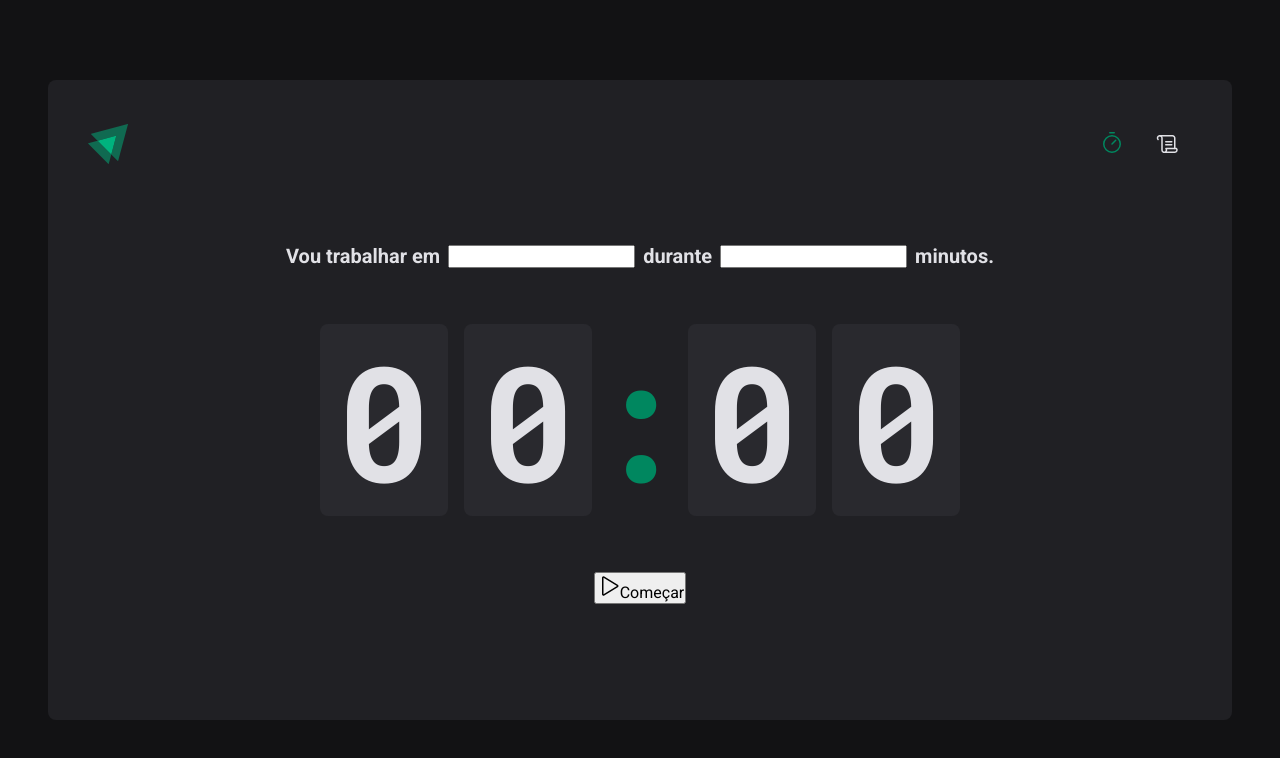
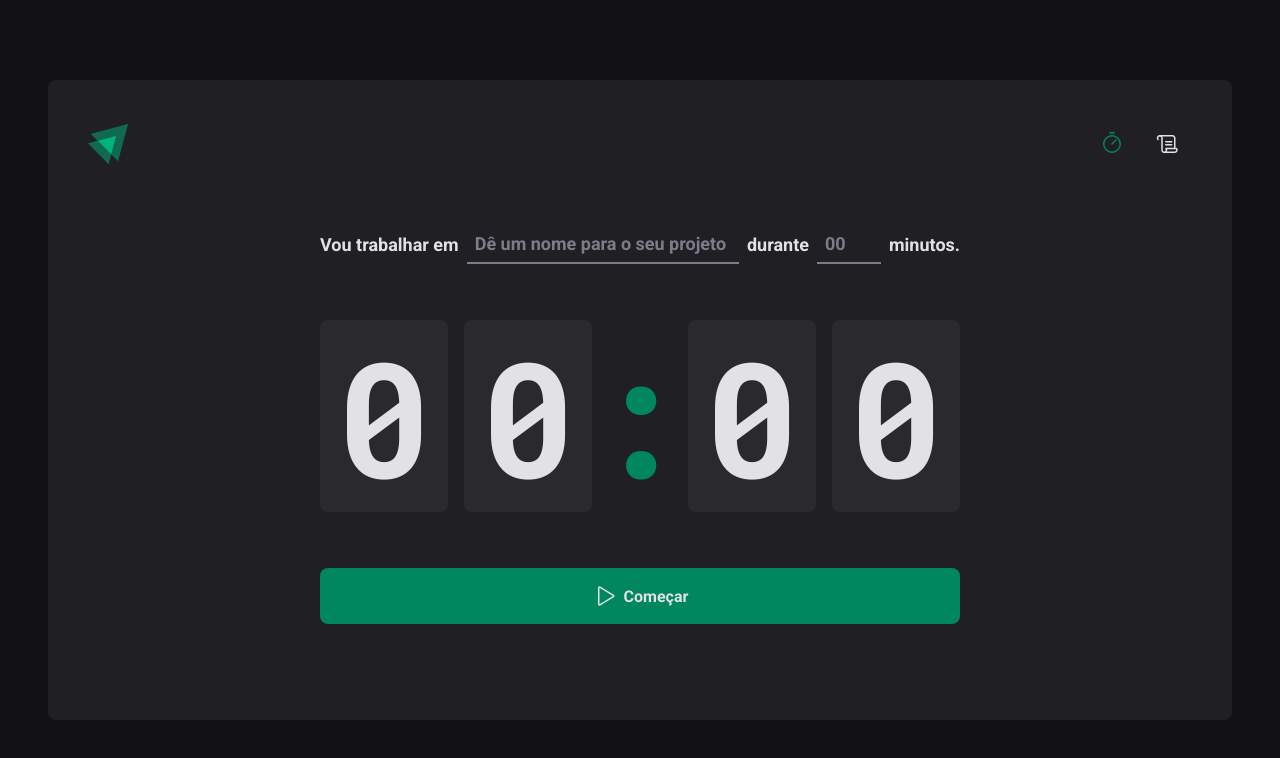
Before and after one commit to GuilhermeJSales/igniteTimer, a React (Vite) app: page / in a window 1280 px wide. Shown: the top 758 px of the page. Built offline with nearby package versions, Linux system fonts and the light colour scheme.

Commit message:
estilização home page completa

```diff
--- a/src/pages/Home/index.tsx
+++ b/src/pages/Home/index.tsx
@@ -3,7 +3,10 @@
   CountdownContainer,
   FormContainer,
   HomeContainer,
+  MinutesAmountInput,
   Separator,
+  StartCountdownButton,
+  TaskInput,
 } from './styles'
 
 export function Home() {
@@ -12,10 +15,14 @@
       <form action="">
         <FormContainer>
           <label htmlFor="task">Vou trabalhar em</label>
-          <input id="task" />
+          <TaskInput id="task" placeholder="Dê um nome para o seu projeto" />
 
           <label htmlFor="minutesAmount">durante</label>
-          <input type="number" id="minutesAmount" />
+          <MinutesAmountInput
+            type="number"
+            id="minutesAmount"
+            placeholder="00"
+          />
 
           <span>minutos.</span>
         </FormContainer>
@@ -28,10 +35,10 @@
           <span>0</span>
         </CountdownContainer>
 
-        <button type="submit">
+        <StartCountdownButton type="submit">
           <Play size={24} />
           Começar
-        </button>
+        </StartCountdownButton>
       </form>
     </HomeContainer>
   )
--- a/src/pages/Home/styles.ts
+++ b/src/pages/Home/styles.ts
@@ -23,7 +23,7 @@
   justify-content: center;
   gap: 0.5rem;
   color: ${(props) => props.theme['gray-100']};
-  font-size: 1.25rem;
+  font-size: 1.125rem;
   font-weight: bold;
   flex-wrap: wrap;
 `
@@ -44,6 +44,34 @@
   }
 `
 
+const BaseInput = styled.input`
+  background: transparent;
+  height: 2.5rem;
+  border: 0;
+  border-bottom: 2px solid ${(props) => props.theme['gray-500']};
+  font-weight: bold;
+  font-size: 1.125rem;
+  padding: 0 0.5rem;
+  color: ${(props) => props.theme['gray-100']};
+
+  &:focus {
+    box-shadow: none;
+    border-color: ${(props) => props.theme['green-500']};
+  }
+
+  &::placeholder {
+    color: ${(props) => props.theme['gray-500']};
+  }
+`
+
+export const TaskInput = styled(BaseInput)`
+  flex: 1;
+`
+
+export const MinutesAmountInput = styled(BaseInput)`
+  width: 4rem;
+`
+
 export const Separator = styled.div`
   padding: 2rem 0;
   color: ${(props) => props.theme['green-500']};
@@ -52,3 +80,31 @@
   display: flex;
   justify-content: center;
 `
+
+export const StartCountdownButton = styled.button`
+  width: 100%;
+  border: 0;
+  padding: 1rem;
+  border-radius: 8px;
+
+  display: flex;
+  align-items: center;
+  justify-content: center;
+
+  gap: 0.5rem;
+  font-weight: bold;
+
+  cursor: pointer;
+
+  background: ${(props) => props.theme['green-500']};
+  color: ${(props) => props.theme['gray-100']};
+
+  &:disabled {
+    opacity: 0.7;
+    cursor: not-allowed;
+  }
+
+  &:not(:disabled):hover {
+    background: ${(props) => props.theme['green-700']};
+  }
+`
```
